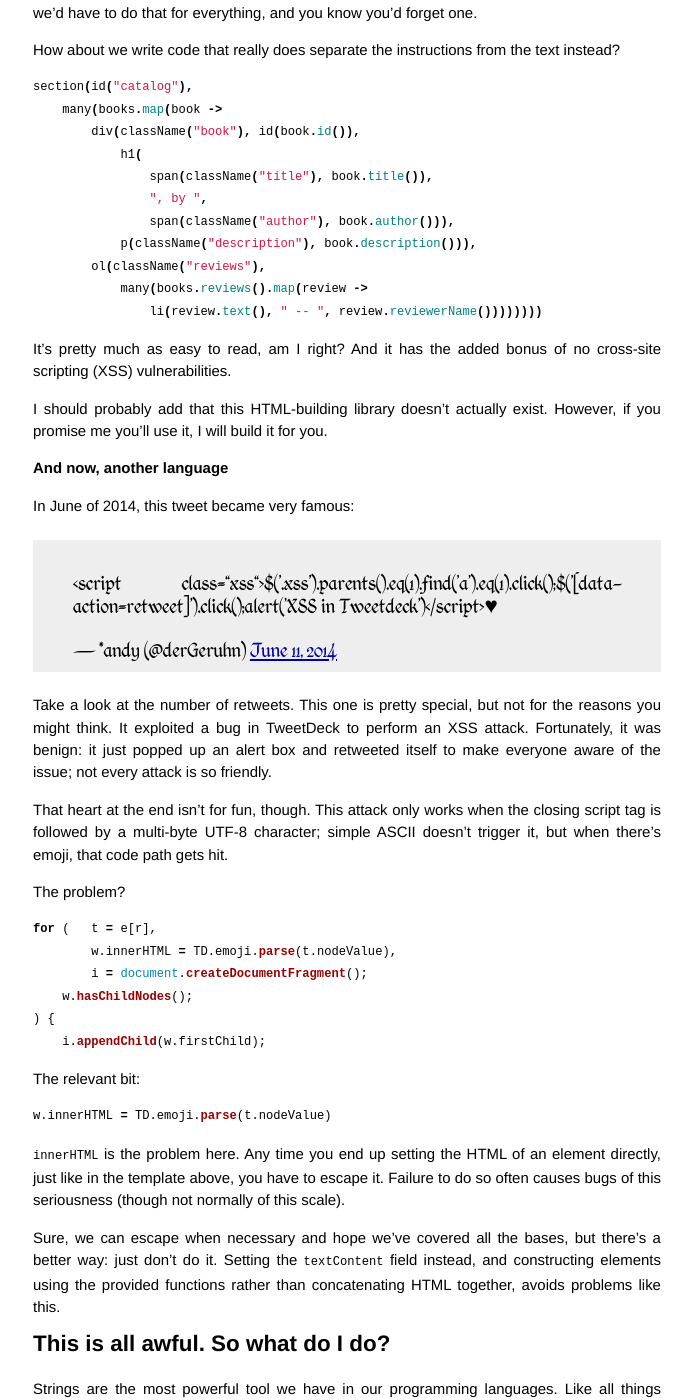
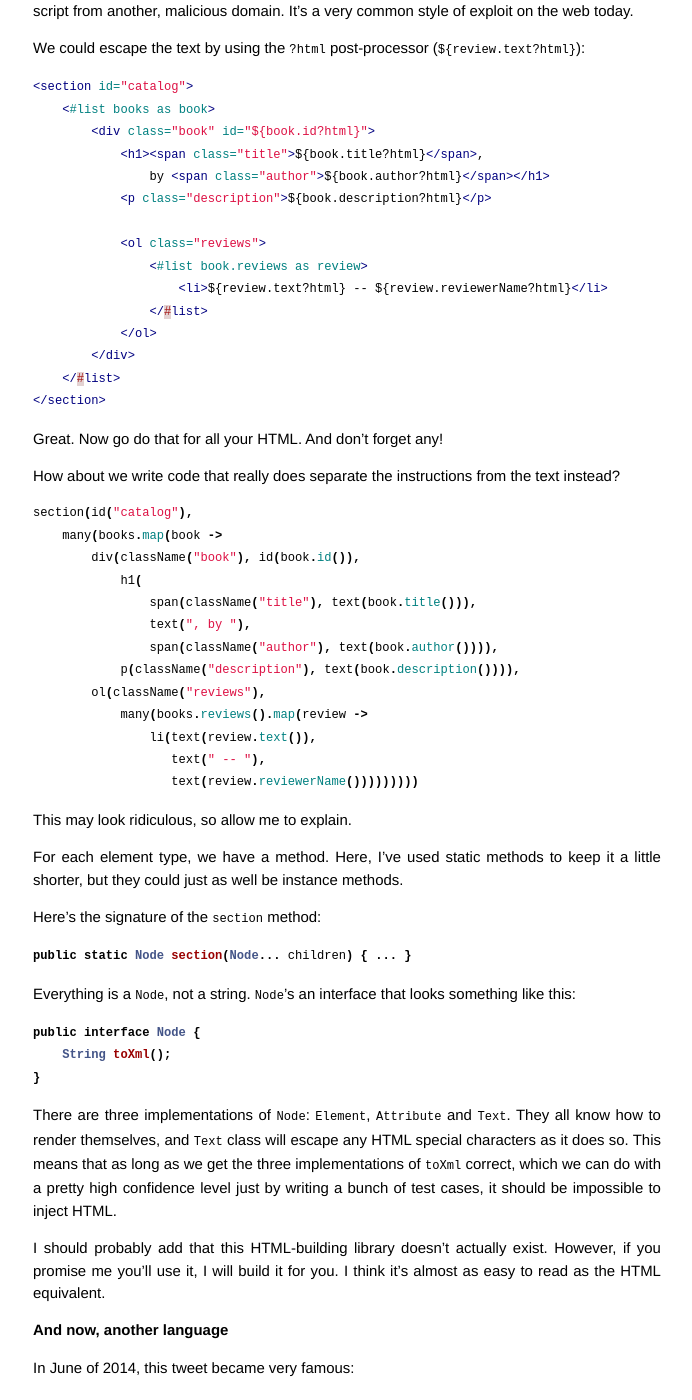
Before and after one commit to SamirTalwar/talks, a Jekyll site: the page built from index.md, in a window 1280 px wide and 1400 px high, scrolled down 9274 px. Shown: the whole window, without its empty margins (293-985 px from the left). Built offline with Jekyll 4.4.1, drawn with Linux system fonts in a browser that asks for light colours; Markdown is read by kramdown in place of the engine named in the settings; comment, search, counter and statistics services are not loaded; some of the changed text lies outside the part shown.

Commit message:
Explain the HTML builder.

````diff
--- a/index.md
+++ b/index.md
@@ -412,7 +412,7 @@ We won't make the same mistake we made with the SQL. No concatenation, this time
 
             <ol class="reviews">
                 <#list book.reviews as review>
-                    <li>${review.text} -- #{review.reviewerName}</li>
+                    <li>${review.text} -- ${review.reviewerName}</li>
                 </#list>
             </ol>
         </div>
@@ -433,7 +433,29 @@ document.location = 'http://install.malware.com/';
 
 Lovely. Everyone will be redirected to an evil website, and no one will read the other marvellous reviews. Sad faces all around.
 
-We could escape the text by using the `?html` post-processor (`${review.text?html}`), but then we'd have to do that for everything, and you know you'd forget one.
+This is known as a cross-site scripting vulnerability, or "XSS", because it's often used to inject a script from another, malicious domain. It's a very common style of exploit on the web today.
+
+We could escape the text by using the `?html` post-processor (`${review.text?html}`):
+
+```html
+<section id="catalog">
+    <#list books as book>
+        <div class="book" id="${book.id?html}">
+            <h1><span class="title">${book.title?html}</span>,
+                by <span class="author">${book.author?html}</span></h1>
+            <p class="description">${book.description?html}</p>
+
+            <ol class="reviews">
+                <#list book.reviews as review>
+                    <li>${review.text?html} -- ${review.reviewerName?html}</li>
+                </#list>
+            </ol>
+        </div>
+    </#list>
+</section>
+```
+
+Great. Now go do that for all your HTML. And don't forget any!
 
 How about we write code that really does separate the instructions from the text instead?
 
@@ -442,18 +464,38 @@ section(id("catalog"),
     many(books.map(book ->
         div(className("book"), id(book.id()),
             h1(
-                span(className("title"), book.title()),
-                ", by ",
-                span(className("author"), book.author())),
-            p(className("description"), book.description())),
+                span(className("title"), text(book.title())),
+                text(", by "),
+                span(className("author"), text(book.author()))),
+            p(className("description"), text(book.description()))),
         ol(className("reviews"),
             many(books.reviews().map(review ->
-                li(review.text(), " -- ", review.reviewerName())))))))
+                li(text(review.text()),
+                   text(" -- "),
+                   text(review.reviewerName()))))))))
 ```
 
-It's pretty much as easy to read, am I right? And it has the added bonus of no cross-site scripting (XSS) vulnerabilities.
+This may look ridiculous, so allow me to explain.
 
-I should probably add that this HTML-building library doesn't actually exist. However, if you promise me you'll use it, I will build it for you.
+For each element type, we have a method. Here, I've used static methods to keep it a little shorter, but they could just as well be instance methods.
+
+Here's the signature of the `section` method:
+
+```java
+public static Node section(Node... children) { ... }
+```
+
+Everything is a `Node`, not a string. `Node`'s an interface that looks something like this:
+
+```java
+public interface Node {
+    String toXml();
+}
+```
+
+There are three implementations of `Node`: `Element`, `Attribute` and `Text`. They all know how to render themselves, and `Text` class will escape any HTML special characters as it does so. This means that as long as we get the three implementations of `toXml` correct, which we can do with a pretty high confidence level just by writing a bunch of test cases, it should be impossible to inject HTML.
+
+I should probably add that this HTML-building library doesn't actually exist. However, if you promise me you'll use it, I will build it for you. I think it's almost as easy to read as the HTML equivalent.
 
 #### And now, another language
 
````
